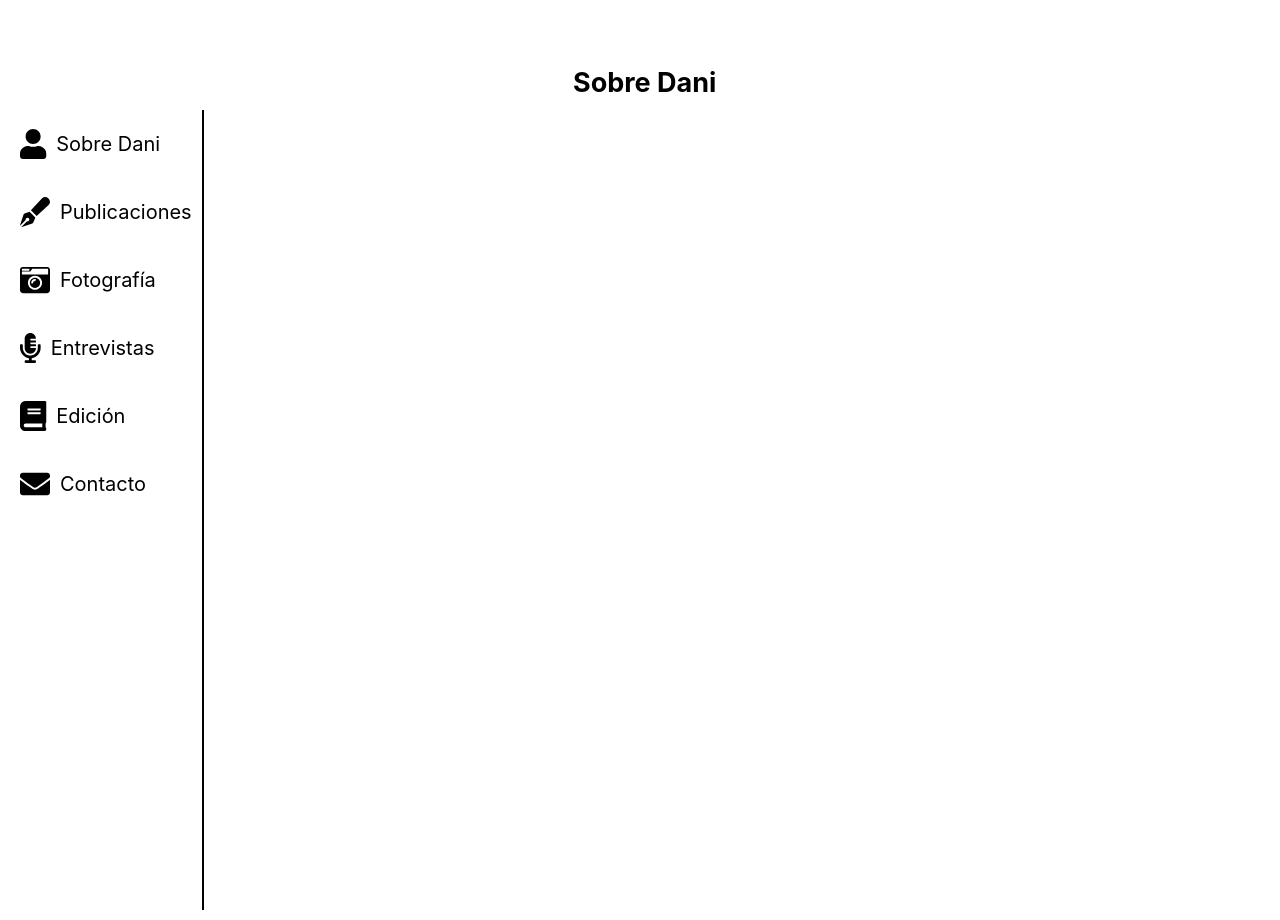
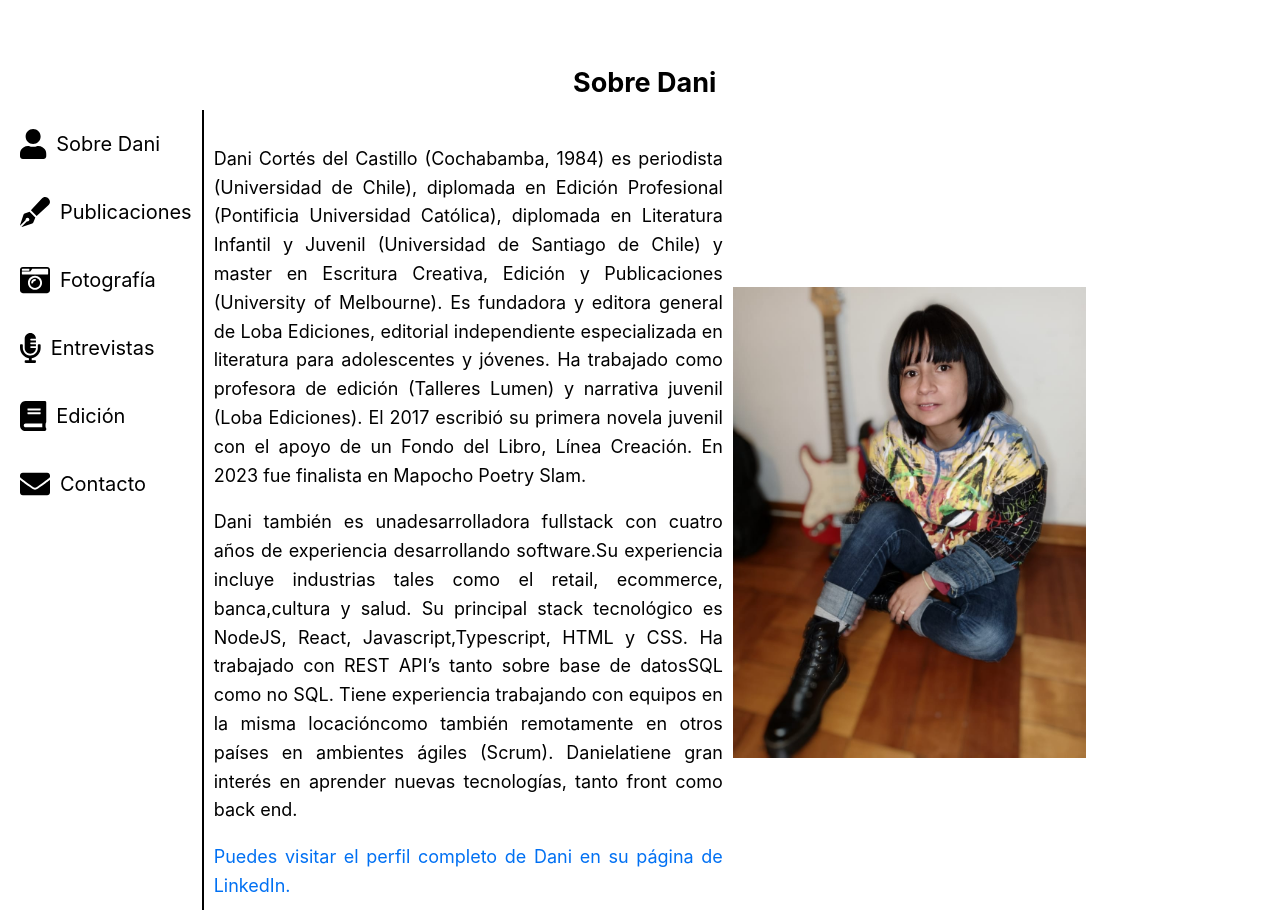
Before and after one commit to danicortesloba/dani-cortes-website, a Next.js app: page / in a window 1280 px wide. Shown: the part 360-1280 px from the top of the page. Built offline with nearby package versions, Linux system fonts and the light colour scheme.

Commit message:
Index bio and image

```diff
--- a/components/layout.module.css
+++ b/components/layout.module.css
@@ -24,3 +24,9 @@
 .backToHome {
   margin: 3rem 0 0;
 }
+
+.Paragraph {
+  text-align: justify;
+  margin-left: 10px;
+  margin-right: 10px;
+}
--- a/pages/index.module.css
+++ b/pages/index.module.css
@@ -0,0 +1,13 @@
+.IndexBody {
+    display: flex;
+    align-items: center;
+    flex-direction: row;
+}
+
+.Image {
+    max-width: 40%;
+}
+
+.Text {
+    max-width: 60%;
+}
--- a/pages/index.tsx
+++ b/pages/index.tsx
@@ -1,10 +1,36 @@
 import Layout from '../components/layout'
+import styles from '../components/layout.module.css'
+import indexStyles from './index.module.css'
+import Link from 'next/link'
+import Image from 'next/image'
+import indexText from '../public/index.json'
+import bioImage from '../public/images/dani-guitarra.jpeg'
 
 const Home = () => {
+
+
  return (
     <Layout>
     <br />
       <h2> Sobre Dani</h2>
+      <div className={indexStyles.IndexBody}>
+      <div className={indexStyles.Text}>
+      <p className={styles.Paragraph}>{indexText.writerBio}</p>
+      <p className={styles.Paragraph}>{indexText.devBio}</p>
+      <p className={styles.Paragraph}><Link href={indexText.linkedinLink}>{indexText.linkedinText}</Link></p>
+      </div>
+      <div className={styles.Image}> <Image
+       // layout='fill'
+       width={0}
+       height={0}
+       sizes="100vw"
+       style={{ width: '100%', height: 'auto' }}
+         src={bioImage}
+         alt="Dani Cortés con una guitarra"
+         /></div>
+      </div>
+
+
   </Layout>
   )
 };
--- /dev/null
+++ b/public/index.json
@@ -0,0 +1,6 @@
+{
+    "writerBio":"Dani Cortés del Castillo (Cochabamba, 1984) es periodista (Universidad de Chile), diplomada en Edición Profesional (Pontificia Universidad Católica), diplomada en Literatura Infantil y Juvenil (Universidad de Santiago de Chile) y master en Escritura Creativa, Edición y Publicaciones (University of Melbourne). Es fundadora y editora general de Loba Ediciones, editorial independiente especializada en literatura para adolescentes y jóvenes. Ha trabajado como profesora de edición (Talleres Lumen) y narrativa juvenil (Loba Ediciones). El 2017 escribió su primera novela juvenil con el apoyo de un Fondo del Libro, Línea Creación. En 2023 fue finalista en Mapocho Poetry Slam.",
+    "devBio":"Dani también es unadesarrolladora fullstack con cuatro años de experiencia desarrollando software.Su experiencia incluye industrias tales como el retail, ecommerce, banca,cultura y salud. Su principal stack tecnológico es NodeJS, React, Javascript,Typescript, HTML y CSS. Ha trabajado con REST API’s tanto sobre base de datosSQL como no SQL. Tiene experiencia trabajando con equipos en la misma locacióncomo también remotamente en otros países en ambientes ágiles (Scrum). Danielatiene gran interés en aprender nuevas tecnologías, tanto front como back end.",
+    "linkedinText":"Puedes visitar el perfil completo de Dani en su página de LinkedIn.",
+    "linkedinLink": "https://www.linkedin.com/in/danielacortesdelcastillo/"
+}
--- a/tsconfig.json
+++ b/tsconfig.json
@@ -11,7 +11,7 @@
     "moduleResolution": "node",
     "resolveJsonModule": true,
     "isolatedModules": true,
-    "jsx": "preserve"
+    "jsx": "preserve",
   },
   "include": ["next-env.d.ts", "**/*.ts", "**/*.tsx"],
   "exclude": ["node_modules"]
```
Also changed, not shown: package.json (+6 -5 lines), public/images/dani-guitarra.jpeg (added), 1 other file (tests, documents, lock files or other folders).
